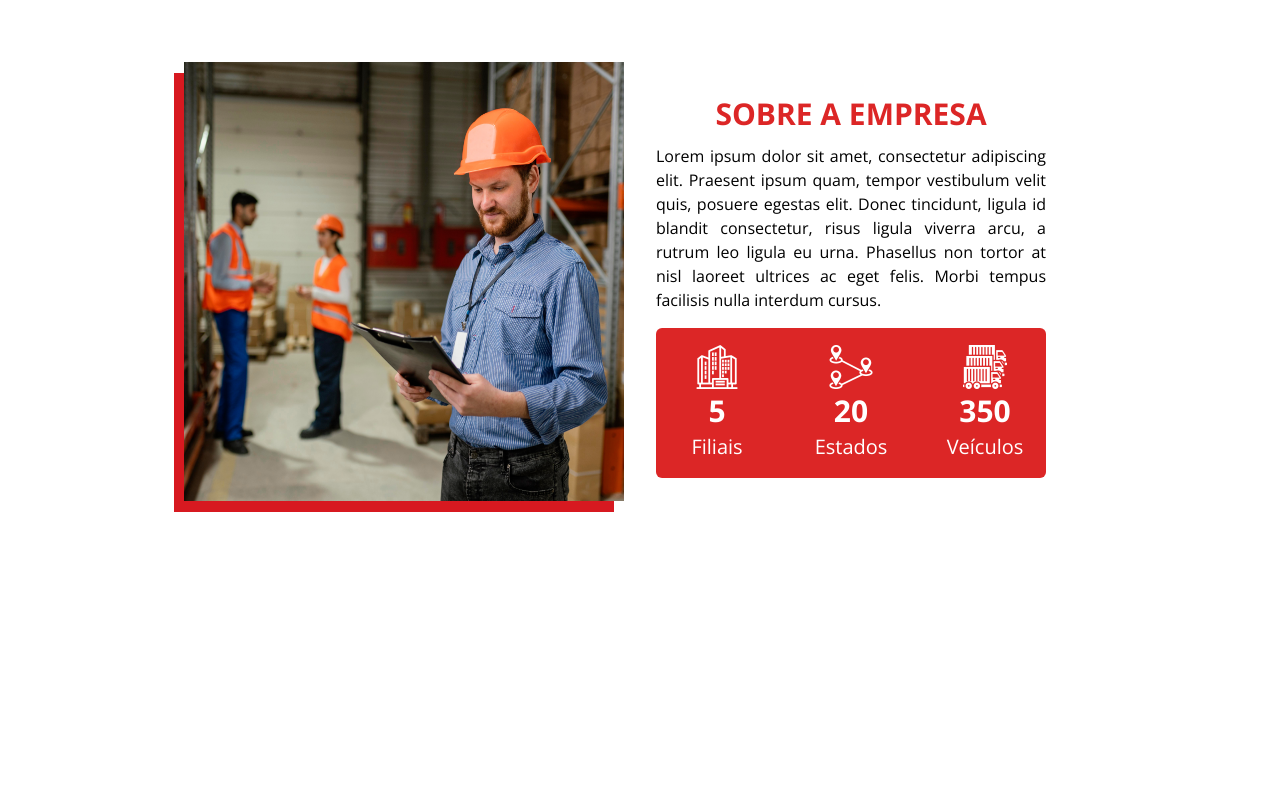
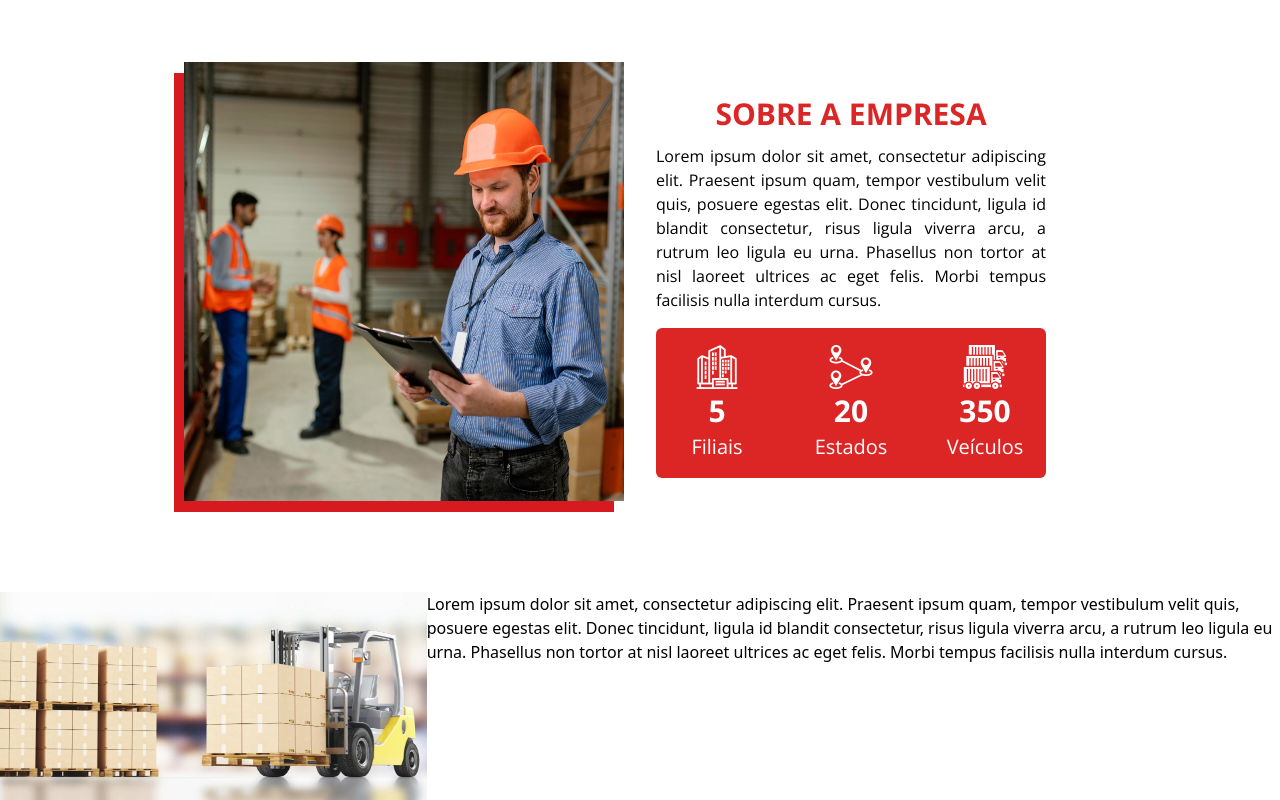
Before and after one commit to FourCodeBR/box-express, a React (Vite) app: page / in a window 1280 px wide. Shown: the part 1140-1940 px from the top of the page. Before the commit the page ends 1732 px from the top, so only its background shows below. Built offline with nearby package versions, Linux system fonts and the light colour scheme.

Commit message:
Criando box de conteúdo (incompleto)

```diff
--- a/src/App.jsx
+++ b/src/App.jsx
@@ -2,6 +2,7 @@ import './App.css'
 import { AboutSection } from './components/AboutSection'
 import { Cards } from './components/Cards'
 import { Nav } from './components/Nav'
+import { ServicesType } from './components/ServicesType'
 
 function App() {
 
@@ -15,6 +16,7 @@ function App() {
       </div>
       <Cards />
       <AboutSection />
+      <ServicesType />
     </>
   )
 }
--- a/src/components/ServicesType.jsx
+++ b/src/components/ServicesType.jsx
@@ -2,11 +2,29 @@ import React from 'react'
 
 export const ServicesType = () => {
 
-  return (
+    return (
 
-    <>
+        <>
 
-    </>
+            <div className='flex justify-center items-center'>
 
-  )
+                <div className='grid grid-cols-3 w-[1300px] max-w-[1300px]'>
+
+                    <div>
+                        <img src="src/assets/img/cargaFracionada.jpeg" alt="" className='h-52 w-full' />
+                    </div>
+
+                    <div className='col-span-2'>
+                        <p>
+                        Lorem ipsum dolor sit amet, consectetur adipiscing elit. Praesent ipsum quam, tempor vestibulum velit quis, posuere egestas elit. Donec tincidunt, ligula id blandit consectetur, risus ligula viverra arcu, a rutrum leo ligula eu urna. Phasellus non tortor at nisl laoreet ultrices ac eget felis. Morbi tempus facilisis nulla interdum cursus.
+                        </p>
+                    </div>
+
+                </div>
+
+            </div>
+
+        </>
+
+    )
 }
```
Also changed, not shown: src/assets/img/cargaFracionada.jpeg (added).
